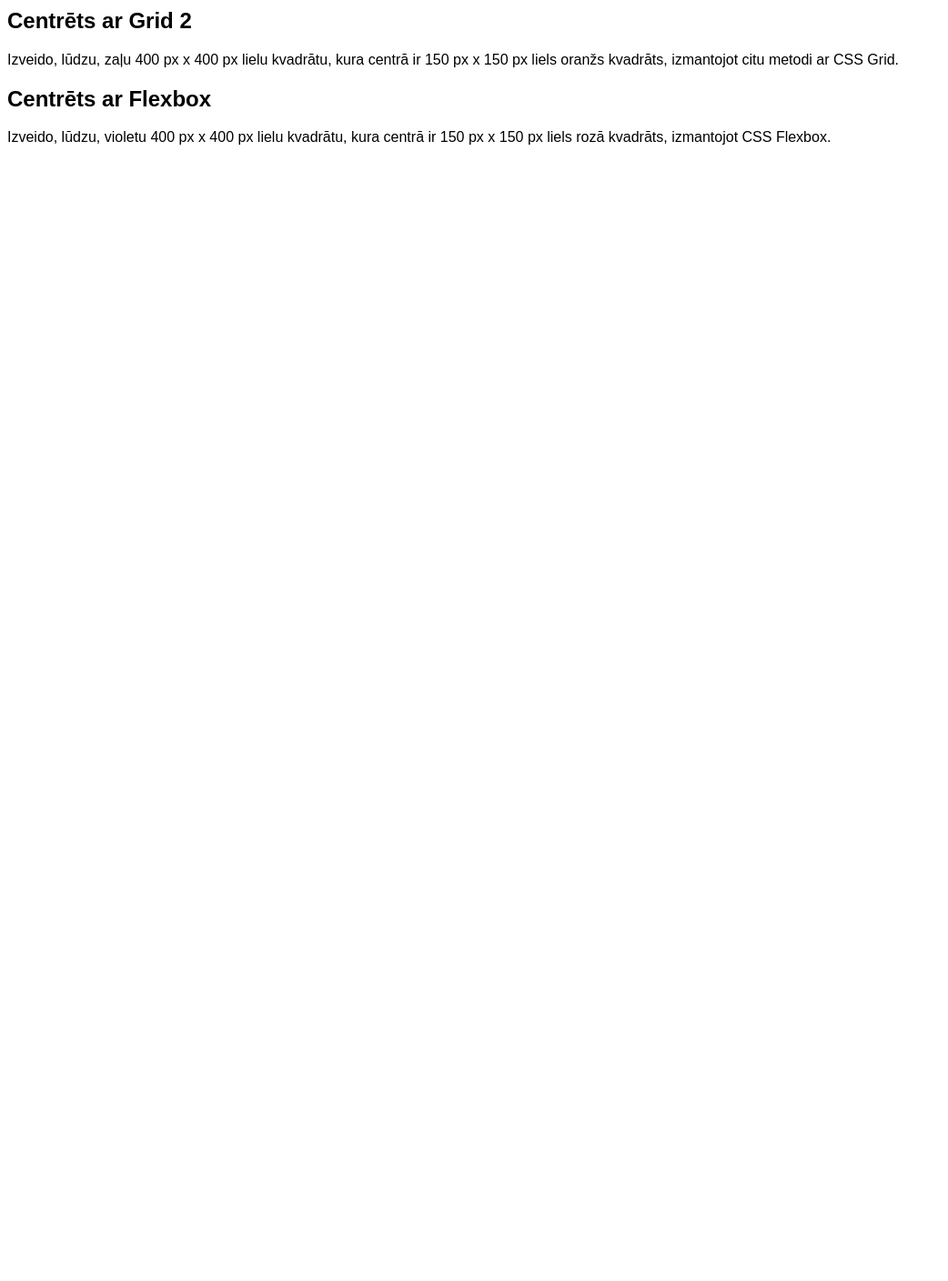
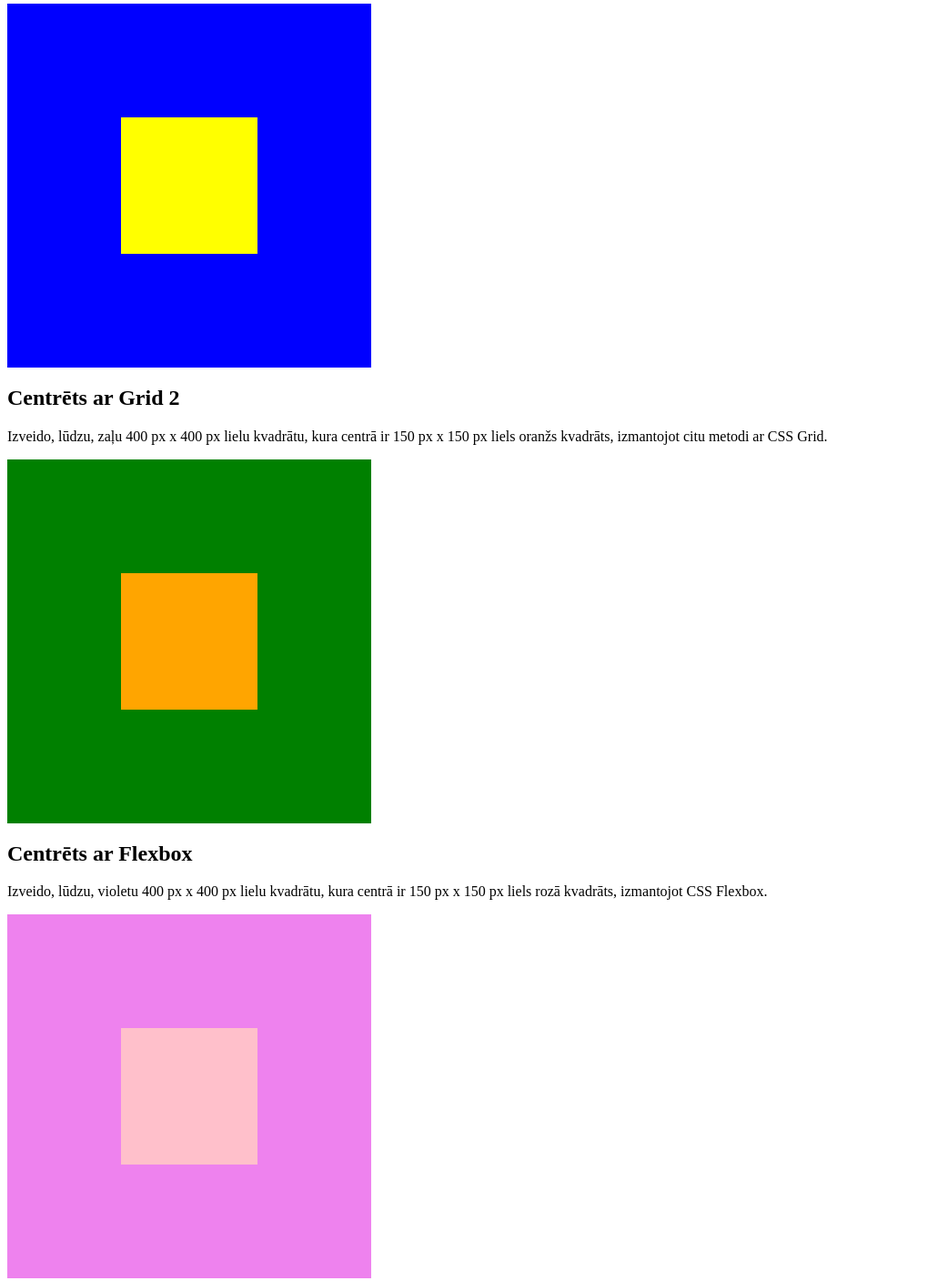
Before and after one commit to EdmundsEglitis/learn-css-grid, a plain HTML site: page do-more-with-css-grid-main/3uzdevums/index.html in a window 1280 px wide. Shown: the part 97-1505 px from the top of the page at 91% size, without its empty margins (0-1042 px from the left). Before the commit the page ends 800 px from the top, so only its background shows below. Drawn offline with Linux system fonts and the light colour scheme.

Commit message:
uzdevumi 1-4

```diff
--- a/do-more-with-css-grid-main/3uzdevums/index.html
+++ b/do-more-with-css-grid-main/3uzdevums/index.html
@@ -13,15 +13,29 @@
       Izveido, lūdzu, zilu 400 px x 400 px lielu kvadrātu, kura centrā ir 150 px
       x 150 px liels dzeltens kvadrāts, izmantojot CSS Grid.
     </p>
+
+    <div class="parent2">
+      <div class="child child-2"></div>
+    </div>
+
     <h2>Centrēts ar Grid 2</h2>
     <p>
       Izveido, lūdzu, zaļu 400 px x 400 px lielu kvadrātu, kura centrā ir 150 px
       x 150 px liels oranžs kvadrāts, izmantojot citu metodi ar CSS Grid.
     </p>
+
+    <div class="parent1">
+      <div class="child child-1"></div>
+    </div>
+
     <h2>Centrēts ar Flexbox</h2>
     <p>
       Izveido, lūdzu, violetu 400 px x 400 px lielu kvadrātu, kura centrā ir 150
       px x 150 px liels rozā kvadrāts, izmantojot CSS Flexbox.
     </p>
+
+    <div class="parent3">
+      <div class="child child-3"></div>
+    </div>
   </body>
 </html>
--- a/do-more-with-css-grid-main/3uzdevums/style.css
+++ b/do-more-with-css-grid-main/3uzdevums/style.css
@@ -1,3 +1,56 @@
-:root {
+.parent1 {
+  display: grid;
+  width: 400px;
+  height: 400px;
+  background-color: green;
+  grid-template-columns: auto;
+  grid-template-rows: auto;
+
+  align-content: center;
+  justify-content: center;
+}
+
+.child-1 {
+  background-color: orange;
   font-family: sans-serif;
+  width:150px;
+  height :150px;
+
 }
+
+
+.parent2 {
+  display: grid;
+  width: 400px;
+  height: 400px;
+  background-color: blue;
+  grid-template-columns: 1fr 1fr 1fr;
+  grid-template-rows: 1fr 1fr 1fr;
+
+}
+
+.child-2 {
+  background-color: yellow;
+  font-family: sans-serif;
+  width:150px;
+  height :150px;
+  grid-row:  2/2;
+  grid-column: 2/2;
+}
+
+.parent3 {
+  display: flex;
+  width: 400px;
+  height: 400px;
+    background-color: violet;
+    justify-content: center;
+    align-items: center;
+}
+
+.child-3 {
+  background-color: pink;
+  font-family: sans-serif;
+  width:150px;
+  height :150px;
+
+}
--- /dev/null
+++ b/formativais.css
@@ -0,0 +1,64 @@
+*,
+*::before,
+*::after {
+  box-sizing: border-box;
+  margin: 0;
+  padding: 0;
+}
+
+:root {
+  font-family: sans-serif;
+}
+
+.container {
+  width: 100vw;
+  height: 100vh;
+  background-color: white;
+  display: grid;
+  grid-template-columns:repeat(3, 1fr) 200px;
+  grid-template-rows: repeat(5, 1fr);
+ gap : 20px;
+}
+
+.item {
+  background-color: rgb(124, 44, 137);
+  color: white;
+  padding: 20px;
+  font-size: 22px;
+}
+
+.item-1 {
+  grid-row: 1 / span 1;
+  grid-column: 1 / 5;
+}
+
+.item-2 {
+  grid-row:  2/3;
+  grid-column: 1/2;
+}
+
+.item-3 {
+  grid-row:  3/2 ;
+  grid-column: 2 / 3;
+}
+
+.item-4 {
+  grid-row: 2 / 3;
+  grid-column: 3 / 4;
+}
+
+.item-5 {
+  grid-row:  2/ span 4;
+  grid-column:  4/ span 1;
+
+}
+
+.item-6 {
+  grid-row:  3/ span 2;
+  grid-column:  1/ span 3;
+}
+
+.item-7 {
+  grid-row:  5/span 1 ;
+  grid-column: 1 / span 3;
+}
```
Also changed, not shown: do-more-with-css-grid-main/2uzdevums/indexes.html (+5 -5 lines), do-more-with-css-grid-main/2uzdevums/style.css (+10 -0 lines), grid.html (added, +21 -0 lines).
